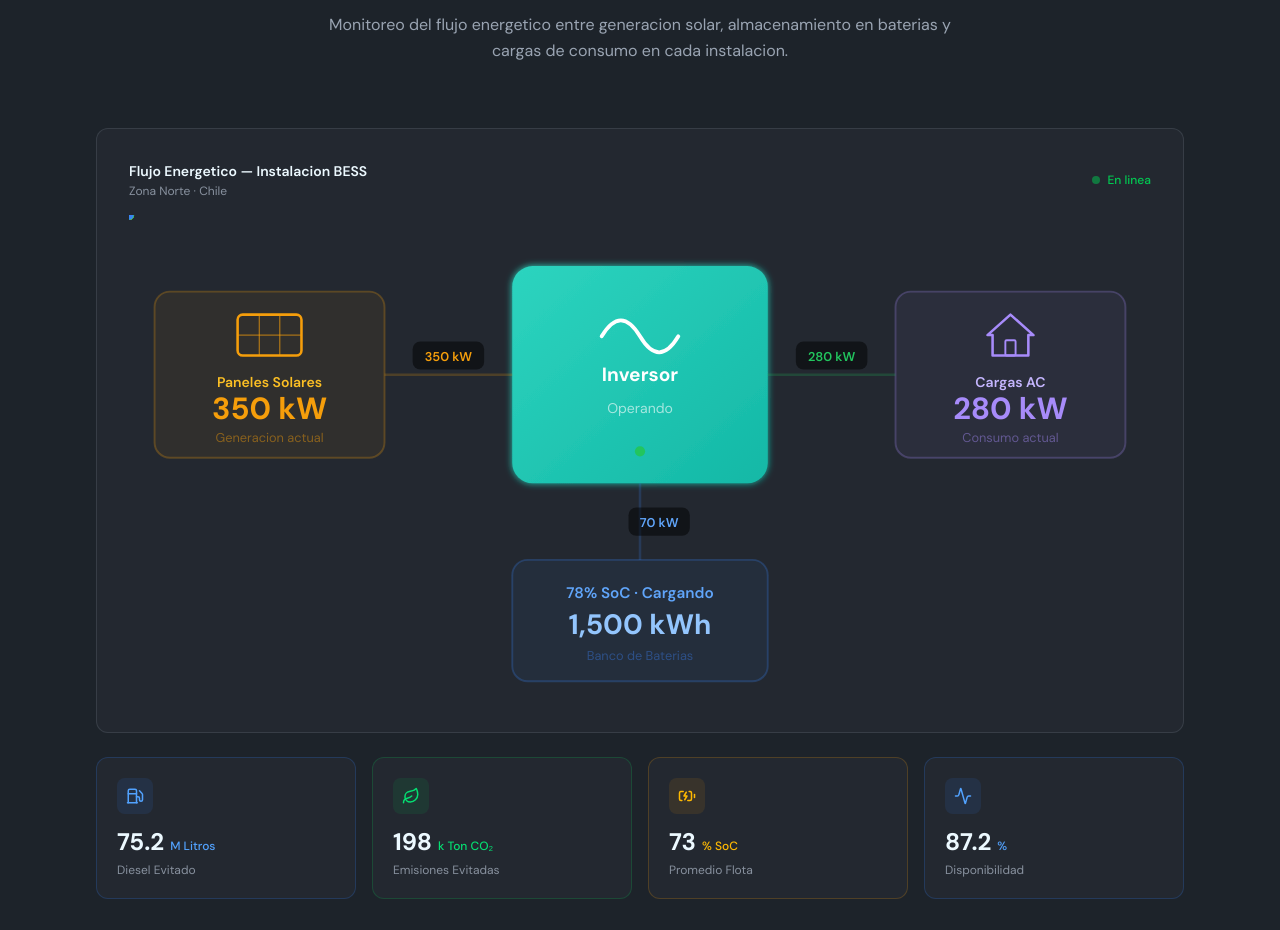
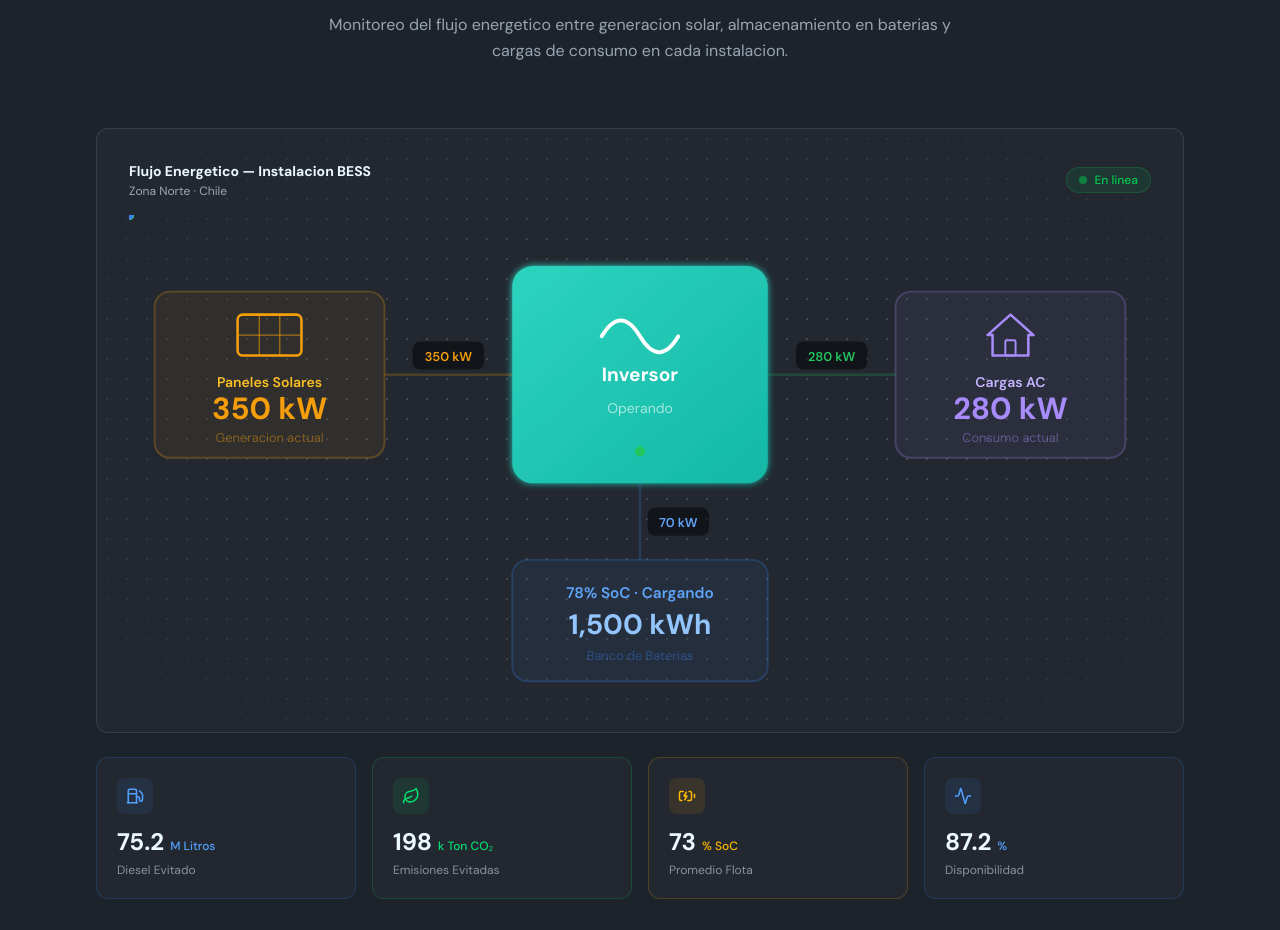
Before and after one commit to catluvies/v0si, a Next.js app: page / in a window 1280 px wide. Shown: the part 5560-6490 px from the top of the page. Built offline with nearby package versions, Linux system fonts and the light colour scheme.

Commit message:
style: add dot grid background to BESS card and fix 70kW label overlap

```diff
--- a/components/landing/bess-demo-section.tsx
+++ b/components/landing/bess-demo-section.tsx
@@ -70,23 +70,35 @@ export default function BESSDemoSection() {
           whileInView={{ opacity: 1, y: 0 }}
           viewport={{ once: true }}
           transition={{ duration: 0.6 }}
-          className="rounded-xl border border-base-content/10 bg-base-content/[0.03] p-4 sm:p-6 lg:p-8 mb-6"
+          className="relative overflow-hidden rounded-xl border border-base-content/10 bg-base-content/[0.03] p-4 sm:p-6 lg:p-8 mb-6"
         >
+          {/* Dot grid background with edge fade */}
+          <div
+            className="pointer-events-none absolute inset-0 opacity-15"
+            style={{
+              backgroundImage: 'radial-gradient(circle, currentColor 1px, transparent 1px)',
+              backgroundSize: '20px 20px',
+              maskImage: 'radial-gradient(ellipse 70% 70% at 50% 50%, black 40%, transparent 100%)',
+              WebkitMaskImage: 'radial-gradient(ellipse 70% 70% at 50% 50%, black 40%, transparent 100%)',
+            }}
+          />
+          <div className="relative z-10">
             <div className="flex items-center justify-between mb-4">
               <div>
-              <h3 className="text-sm font-semibold text-base-content">
+                <h3 className="text-sm font-bold text-base-content">
                   Flujo Energetico — Instalacion BESS
                 </h3>
-              <p className="text-xs text-base-content/50 mt-0.5">
+                <p className="text-xs text-base-content/60 mt-0.5">
                   Zona Norte · Chile
                 </p>
               </div>
-            <div className="flex items-center gap-2">
+              <div className="flex items-center gap-2 rounded-full bg-green-500/10 border border-green-500/20 px-3 py-1">
                 <span className="w-2 h-2 rounded-full bg-green-500 animate-pulse" />
                 <span className="text-xs text-green-500 font-medium">En linea</span>
               </div>
             </div>
             <EnergyFlowDiagram />
+          </div>
         </motion.div>
 
         {/* Fleet KPIs */}
@@ -294,7 +306,7 @@ function EnergyFlowDiagram() {
         </text>
       </g>
 
-      <g transform="translate(415, 240)">
+      <g transform="translate(430, 240)">
         <rect x="-24" y="-11" width="48" height="22" rx="6"
           fill="rgba(0,0,0,0.5)" />
         <text x="0" y="4" textAnchor="middle" fill="#60a5fa" fontSize="10" fontWeight="600">
```
Lines whose indentation alone changed are shown as unchanged.
